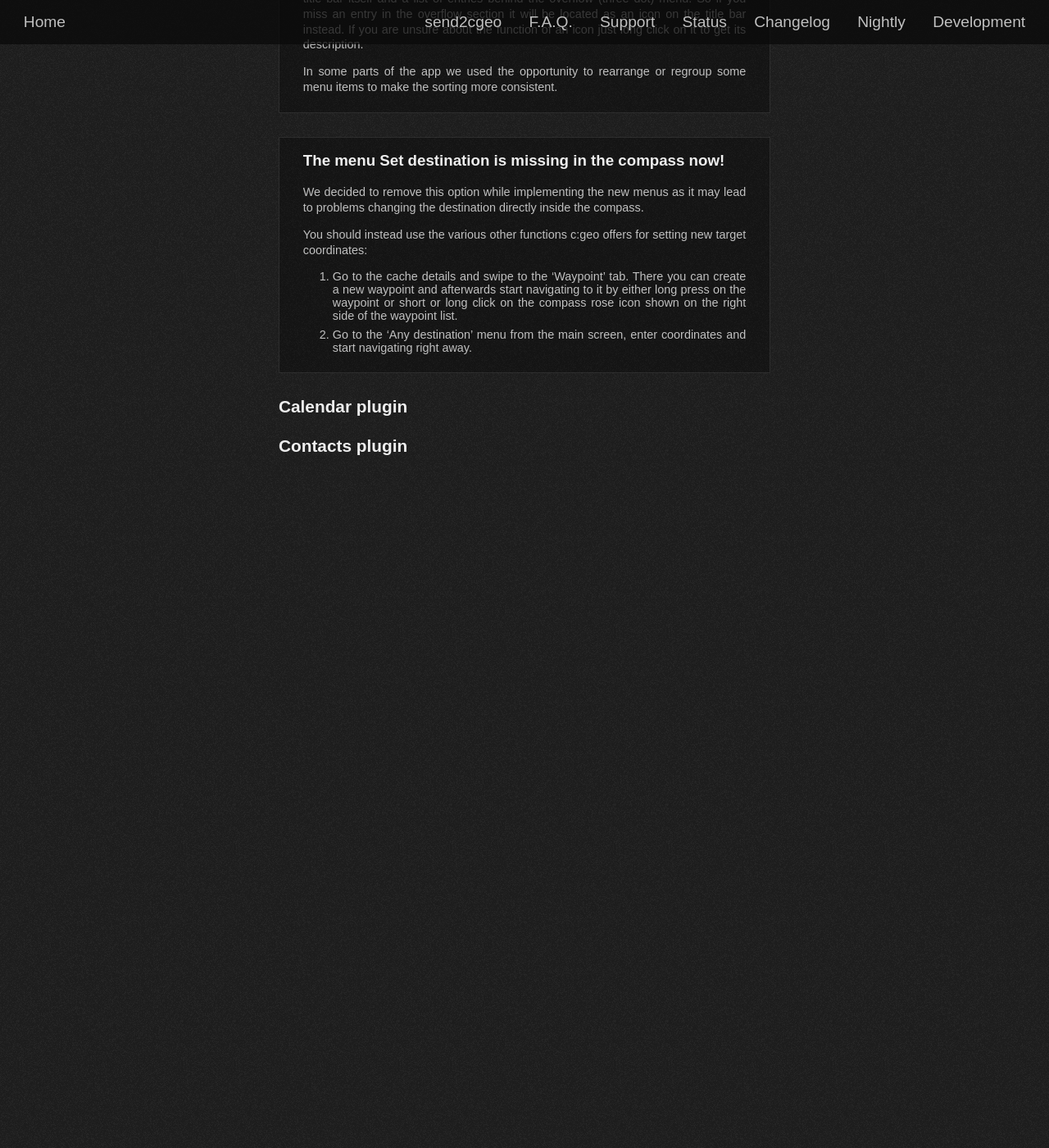
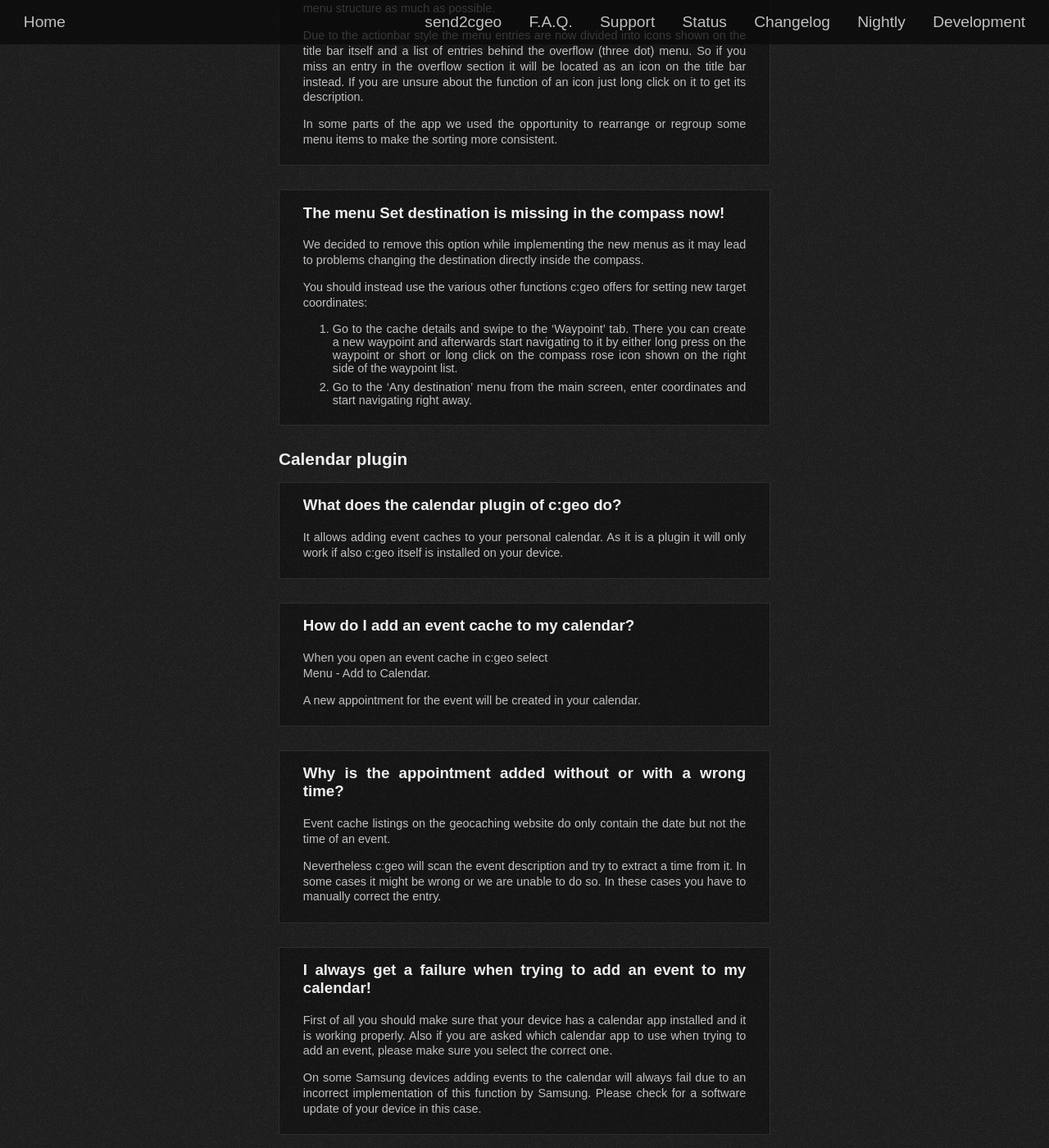
Before and after one commit to cgeo/cgeo.github.io, a Jekyll site: the page built from faq.html, in a window 1280 px wide and 1400 px high, scrolled down 26812 px. Shown: the whole window at 82% size. Built offline with Jekyll 4.4.1, drawn with Linux system fonts in a browser that asks for light colours; some web fonts are replaced; before the commit the page ends 27384 px from its top, so only the background shows below that; some of the changed text lies outside the part shown.

Commit message:
FAQ Calendar plugin

```diff
--- a/_data/faq.yml
+++ b/_data/faq.yml
@@ -889,5 +889,32 @@
 - title: Calendar plugin
   items:
 
+      - title: What does the calendar plugin of c:geo do?
+        content: |
+            It allows adding event caches to your personal calendar.
+            As it is a plugin it will only work if also c:geo itself is installed on your device.
+
+      - title: How do I add an event cache to my calendar?
+        content: |
+            When you open an event cache in c:geo select\\
+            Menu - Add to Calendar.
+
+            A new appointment for the event will be created in your calendar.
+
+      - title: Why is the appointment added without or with a wrong time?
+        content: |
+            Event cache listings on the geocaching website do only contain the date but not the time of an event.
+
+            Nevertheless c:geo will scan the event description and try to extract a time from it.
+            In some cases it might be wrong or we are unable to do so. In these cases you have to manually correct the entry.
+
+      - title: I always get a failure when trying to add an event to my calendar!
+        content: |
+            First of all you should make sure that your device has a calendar app installed and it is working properly.
+            Also if you are asked which calendar app to use when trying to add an event, please make sure you select the correct one.
+
+            On some Samsung devices adding events to the calendar will always fail due to an incorrect implementation of this function by Samsung.
+            Please check for a software update of your device in this case.
+
 - title: Contacts plugin
   items:
```
